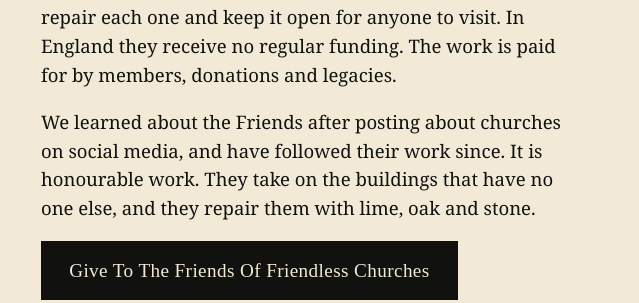
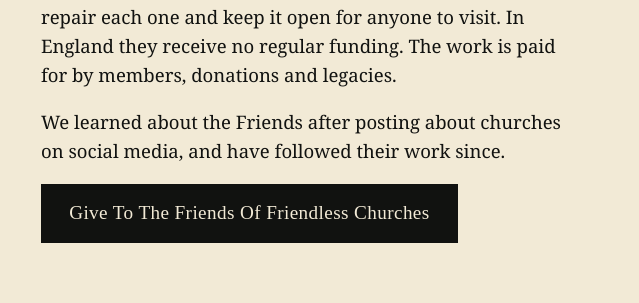
Before and after one commit to rmt1/church1, an Astro site: page /donate in a window 1280 px wide. Shown: the part 527-830 px from the top of the page, 0-639 px from the left. Built offline with nearby package versions, Linux system fonts and the light colour scheme; Astro itself is replaced by a stand-in of ours; a web font is replaced by a local one.

Commit message:
Donate page: trim the paragraph on following the Friends
Co-Authored-By: Claude Fable 5.2 <noreply@anthropic.com>
Claude-Session: https://claude.ai/code/session_018ukjFhsFfPaMdqjnQt9uJa

```diff
--- a/src/pages/donate.md
+++ b/src/pages/donate.md
@@ -11,7 +11,7 @@ description: Give to the charities that rescue churches nobody else will take, s
 
 The Friends were founded in 1957. They look after 71 churches and chapels, 36 in England and 35 in Wales, that had closed and faced demolition, decay or conversion. They repair each one and keep it open for anyone to visit. In England they receive no regular funding. The work is paid for by members, donations and legacies.
 
-We learned about the Friends after posting about churches on social media, and have followed their work since. It is honourable work. They take on the buildings that have no one else, and they repair them with lime, oak and stone.
+We learned about the Friends after posting about churches on social media, and have followed their work since.
 
 <p><a class="button" href="https://friendsoffriendlesschurches.org.uk">Give to the Friends of Friendless Churches</a></p>
 
```
